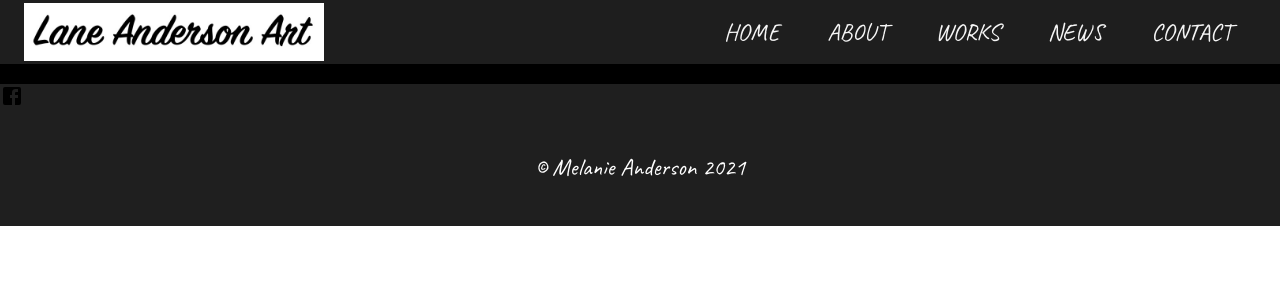
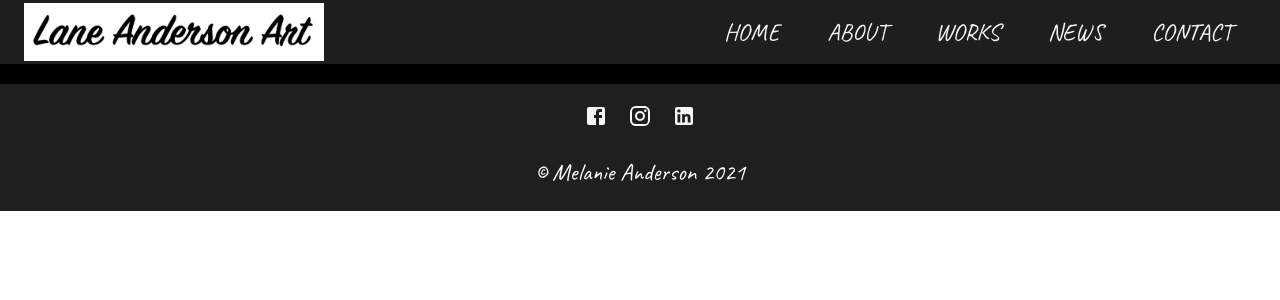
Before and after one commit to melanieanderson1995/my-website, a React (Create React App) app: page / in a window 1280 px wide. Shown: the top 300 px of the page. Built offline with nearby package versions, Linux system fonts and the light colour scheme; a web font is replaced by a local one.

Commit message:
Adding social media icons and links

```diff
--- a/package.json
+++ b/package.json
@@ -7,6 +7,7 @@
     "@emotion/styled": "^11.3.0",
     "@material-ui/core": "^4.11.4",
     "@material-ui/icons": "^4.11.2",
+    "@mui/icons-material": "^5.0.5",
     "@mui/material": "^5.0.6",
     "@testing-library/jest-dom": "^5.11.4",
     "@testing-library/react": "^11.1.0",
--- a/src/components/footer.js
+++ b/src/components/footer.js
@@ -1,6 +1,8 @@
 import React from 'react'
 import { makeStyles } from "@material-ui/core/styles";
 import FacebookIcon from '@mui/icons-material/Facebook';
+import InstagramIcon from '@mui/icons-material/Instagram';
+import LinkedInIcon from '@mui/icons-material/LinkedIn';
 
 const useStyles = makeStyles((theme) => ({
     footerContainer: {
@@ -16,11 +18,14 @@ const useStyles = makeStyles((theme) => ({
         display: "flex",
         flexDirection: "column",
         textAlign: "center",
-        padding: 20
     },
     footerSocialMedia: {
+        justifyContent: "center",
+        alignItems: "center",
         display: "flex",
-        flexDirection: "row"
+        textAlign: "center",
+        flexDirection: "row",
+        paddingTop: 20,
     },
     copyrightMessage: {
         color: "white",
@@ -34,9 +39,17 @@ export default function Footer () {
 
     return (
         <div className={classes.footerContainer}>
-            <section className={classes.footerSocialMedia}>
-                <FacebookIcon />
-            </section>
+            <div className={classes.footerSocialMedia}>
+                <a href="https://www.facebook.com/laneandersontattoo" target="blank">
+                    <FacebookIcon style={{ color: "#f5f5f5", paddingRight: 20 }} />
+                </a>
+                <a href="https://www.instagram.com/laneandersonart/" target="blank">
+                    <InstagramIcon style={{ color: "#f5f5f5", paddingRight: 20 }} />
+                </a>
+                <a href="https://www.linkedin.com/in/lane-anderson-art/" target="blank">
+                    <LinkedInIcon style={{ color: "#f5f5f5"}} />
+                </a>
+            </div>
             <section className={classes.footerSubscription}>
                 <p className={classes.copyrightMessage}>
                     © Melanie Anderson 2021
```
Also changed, not shown: 2 other files (tests, documents, lock files or other folders).
